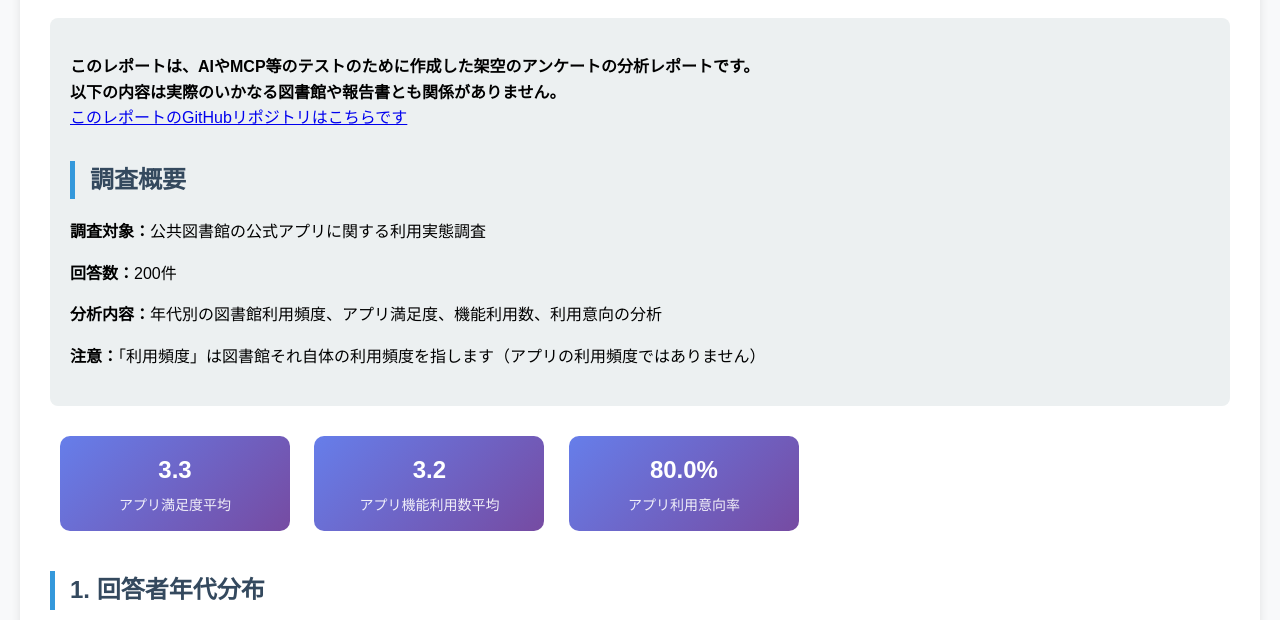
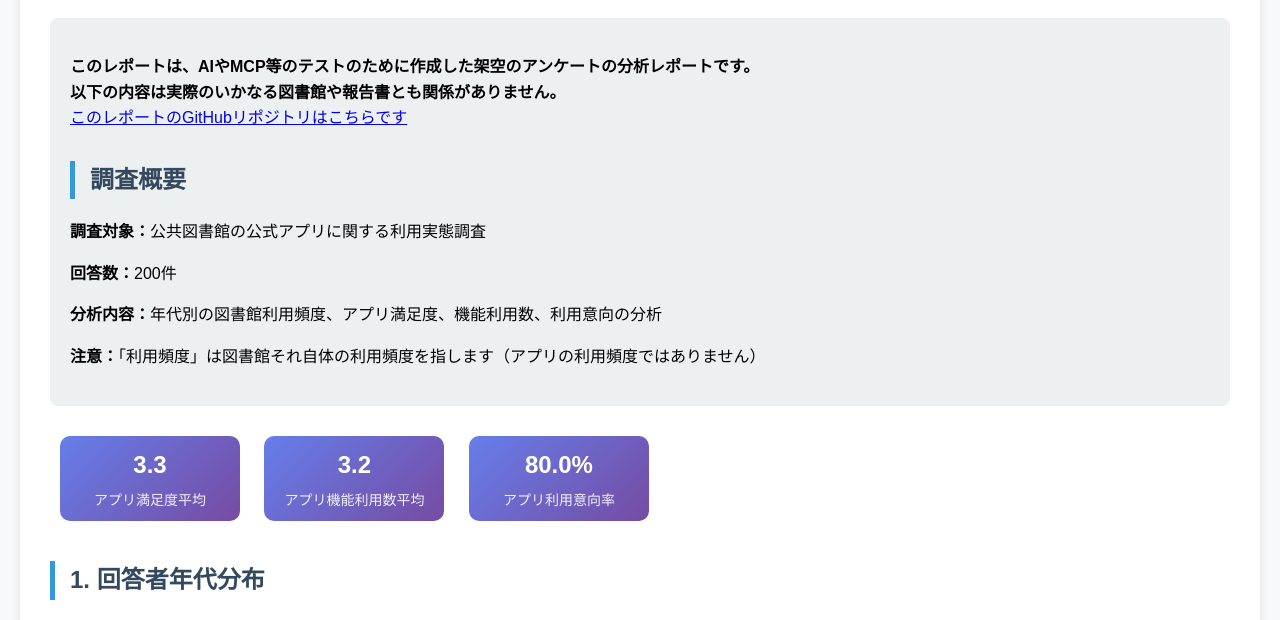
Before and after one commit to hellboy84/library-app-survey-report, a plain HTML site: page index.html in a window 1280 px wide. Shown: the part 139-759 px from the top of the page. Drawn offline with nearby package versions, Linux system fonts and the light colour scheme.

Commit message:
index.html を更新

```diff
--- a/index.html
+++ b/index.html
@@ -88,8 +88,8 @@
         }
         .metric-card {
             display: inline-block;
-            width: 200px;
-            padding: 15px;
+            width: 160px;
+            padding: 10px;
             margin: 10px;
             background: linear-gradient(135deg, #667eea 0%, #764ba2 100%);
             color: white;
```
